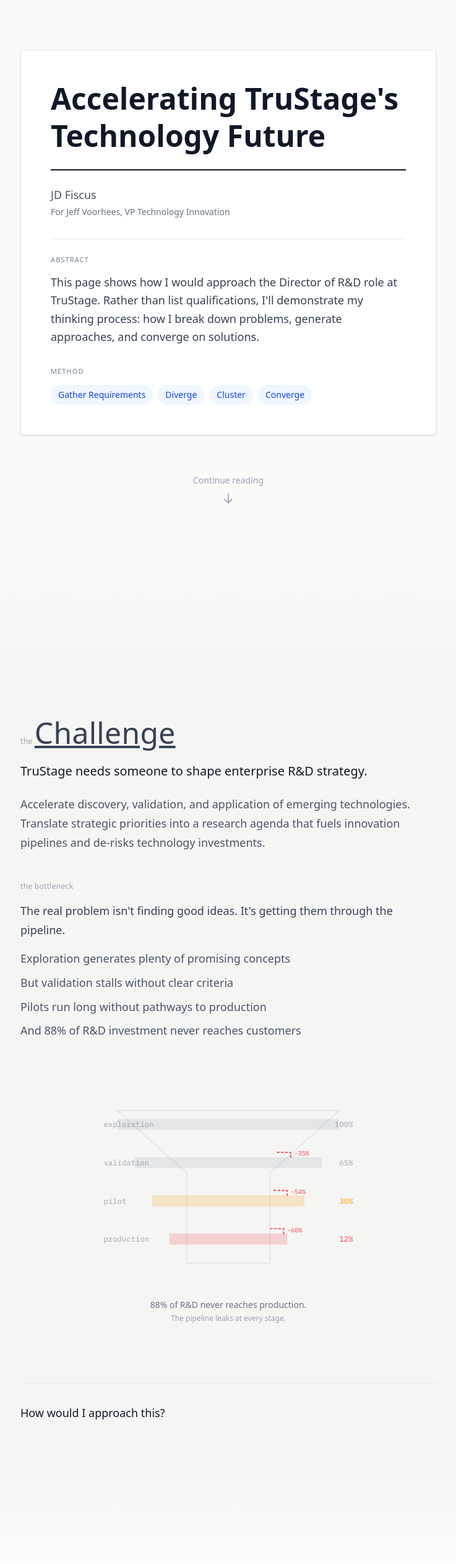
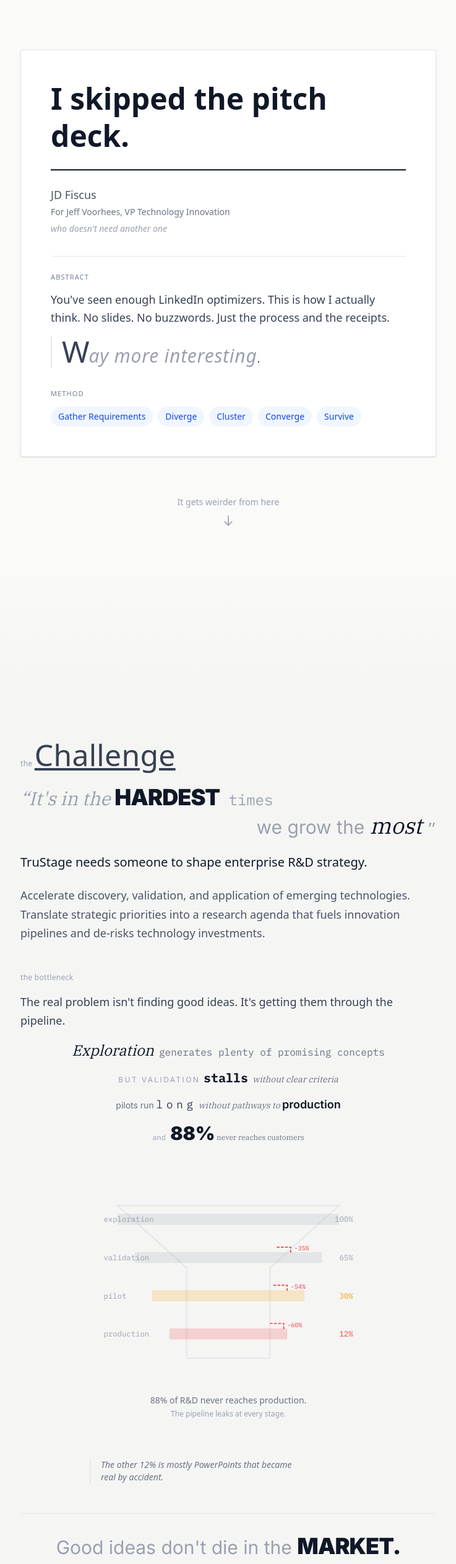
Before and after one commit to iamfiscus/trustage-resume, a Next.js app: page / in a window 1280 px wide. Shown: the top 2523 px of the page at 62% size, without its empty margins (271-1008 px from the left). Built offline with nearby package versions, Linux system fonts and the light colour scheme.

Commit message:
feat: styling fonts

```diff
--- a/src/components/sections/Act1Paper.tsx
+++ b/src/components/sections/Act1Paper.tsx
@@ -8,6 +8,7 @@
   "Diverge",
   "Cluster",
   "Converge",
+  "Survive",
 ];
 
 export function Act1Paper() {
@@ -28,7 +29,7 @@
             animate={{ opacity: 1 }}
             transition={{ duration: 0.6, delay: 0.2 }}
           >
-            Accelerating TruStage&apos;s Technology Future
+            I skipped the pitch deck.
           </motion.h1>
 
           {/* Decorative line */}
@@ -51,6 +52,9 @@
             <p className="text-caption text-gray-500">
               For Jeff Voorhees, VP Technology Innovation
             </p>
+            <p className="text-caption text-gray-400 italic mt-1">
+              who doesn&apos;t need another one
+            </p>
           </motion.div>
 
           {/* Divider */}
@@ -69,10 +73,12 @@
           >
             <p className="section-marker mb-3">Abstract</p>
             <p className="text-body leading-relaxed text-gray-700">
-              This page shows how I would approach the Director of R&D role
-              at TruStage. Rather than list qualifications, I&apos;ll demonstrate
-              my thinking process: how I break down problems, generate approaches,
-              and converge on solutions.
+              You&apos;ve seen enough LinkedIn optimizers. This is how I actually think.
+              No slides. No buzzwords. Just the process and the receipts.
+            </p>
+            {/* <hr className="my-4 border-gray-200" /> */}
+            <p className="mt-4 text-body leading-relaxed text-gray-700 border-l-2 border-gray-200 pl-4">
+              <span className="text-gray-700 font-thin font-mono text-5xl font-stretch-50% tracking-tight">W</span><span className="text-gray-400 font-thin font-mono text-3xl font-stretch-150% tracking-wide italic">ay more interesting</span>.
             </p>
           </motion.div>
 
@@ -115,7 +121,7 @@
               document.getElementById("challenge")?.scrollIntoView({ behavior: "smooth" });
             }}
           >
-            <span className="text-caption mb-2">Continue reading</span>
+            <span className="text-caption mb-2 font-mono">It gets weirder from here</span>
             <svg
               className="w-5 h-5"
               fill="none"
--- a/src/components/sections/Act2Challenge.tsx
+++ b/src/components/sections/Act2Challenge.tsx
@@ -21,6 +21,18 @@
             <p className="text-xs text-gray-400 tracking-wide font-mono mb-6">
               the <span className="text-gray-700 font-thin font-mono text-5xl underline">Challenge</span>
             </p>
+            <div className="text-left mb-6">
+              <p className="text-left">
+                <span className="text-gray-400 text-xl md:text-3xl italic" style={{ fontFamily: 'var(--font-serif)' }}>&ldquo;It&apos;s in the </span>
+                <span className="text-gray-900 font-black text-2xl md:text-4xl uppercase tracking-tight" style={{ fontFamily: 'var(--font-sans)' }}>hardest</span>
+                <span className="text-gray-400 text-lg md:text-2xl font-light" style={{ fontFamily: 'var(--font-mono)' }}> times</span>
+              </p>
+              <p className="mt-1 text-right">
+                <span className="text-gray-400 text-xl md:text-3xl" style={{ fontFamily: 'var(--font-sans)' }}>we grow the </span>
+                <span className="text-gray-900 text-2xl md:text-4xl italic font-thin tracking-stretch-150%" style={{ fontFamily: 'var(--font-serif)' }}>most </span>
+                <span className="text-gray-400 text-lg md:text-2xl" style={{ fontFamily: 'var(--font-mono)' }}>&rdquo;</span>
+              </p>
+            </div>
             <p className="text-gray-900 text-xl mb-6">
               TruStage needs someone to shape enterprise R&D strategy.
             </p>
@@ -33,7 +45,7 @@
 
           {/* The gap */}
           <motion.div
-            className="mb-8"
+            className="mb-4"
             initial={{ opacity: 0 }}
             whileInView={{ opacity: 1 }}
             viewport={{ once: true }}
@@ -45,26 +57,59 @@
             <p className="text-gray-700 mb-4">
               The real problem isn&apos;t finding good ideas. It&apos;s getting them through the pipeline.
             </p>
-            <ul className="space-y-2 text-gray-600">
-              <li>Exploration generates plenty of promising concepts</li>
-              <li>But validation stalls without clear criteria</li>
-              <li>Pilots run long without pathways to production</li>
-              <li>And 88% of R&D investment never reaches customers</li>
-            </ul>
+            <div className="space-y-3 text-center">
+              <p className="px-0">
+                <span className="text-gray-900 text-xl md:text-2xl italic" style={{ fontFamily: 'var(--font-serif)' }}>Exploration</span>
+                <span className="text-gray-500 text-sm md:text-base ml-2" style={{ fontFamily: 'var(--font-mono)' }}>generates plenty of promising concepts</span>
+              </p>
+              <p className="px-4 md:px-8">
+                <span className="text-gray-400 text-xs uppercase tracking-[0.2em]" style={{ fontFamily: 'var(--font-sans)' }}>but validation </span>
+                <span className="text-gray-900 font-bold text-lg md:text-xl" style={{ fontFamily: 'var(--font-mono)' }}>stalls</span>
+                <span className="text-gray-500 text-sm italic ml-1" style={{ fontFamily: 'var(--font-serif)' }}> without clear criteria</span>
+              </p>
+              <p className="px-8 md:px-16">
+                <span className="text-gray-500 text-sm" style={{ fontFamily: 'var(--font-sans)' }}>pilots run </span>
+                <span className="text-gray-700 tracking-[0.3em] font-light" style={{ fontFamily: 'var(--font-mono)' }}>long</span>
+                <span className="text-gray-500 text-sm italic" style={{ fontFamily: 'var(--font-serif)' }}> without pathways to </span>
+                <span className="text-gray-900 font-semibold" style={{ fontFamily: 'var(--font-sans)' }}>production</span>
+              </p>
+              <p className="px-12 md:px-24">
+                <span className="text-gray-400 text-xs" style={{ fontFamily: 'var(--font-mono)' }}>and </span>
+                <span className="text-gray-900 font-black text-2xl md:text-3xl" style={{ fontFamily: 'var(--font-sans)' }}>88%</span>
+                <span className="text-gray-500 text-xs" style={{ fontFamily: 'var(--font-serif)' }}> never reaches customers</span>
+              </p>
+            </div>
           </motion.div>
 
           {/* Bottleneck visualization */}
           <BottleneckGraph />
 
-          {/* The question */}
+          <motion.div
+            className="mb-8"
+            initial={{ opacity: 0 }}
+            whileInView={{ opacity: 1 }}
+            viewport={{ once: true }}
+            transition={{ delay: 0.2 }}
+          >
+            <p className="mx-auto max-w-md mt-4 text-sm text-gray-500 italic pl-4 border-l-2 border-gray-200">
+              The other 12% is mostly PowerPoints that became <br />real by accident.
+            </p>
+          </motion.div>
+
+          {/* Quote */}
           <motion.div
             className="mt-12 pt-8 border-t border-gray-200"
             initial={{ opacity: 0 }}
             whileInView={{ opacity: 1 }}
             viewport={{ once: true }}
           >
-            <p className="text-gray-900">
-              How would I approach this?
+            <p className="text-center">
+              <span className="text-gray-400 text-xl md:text-3xl" style={{ fontFamily: 'var(--font-sans)' }}>Good ideas don&apos;t die in the </span>
+              <span className="text-gray-900 font-black text-2xl md:text-4xl uppercase tracking-tight" style={{ fontFamily: 'var(--font-sans)' }}>market.</span>
+            </p>
+            <p className="text-center mt-1">
+              <span className="text-gray-400 text-xl md:text-3xl italic" style={{ fontFamily: 'var(--font-serif)' }}>They die in </span>
+              <span className="text-gray-900 text-3xl md:text-5xl font-semibold" style={{ fontFamily: 'var(--font-serif)' }}>committee.</span>
             </p>
           </motion.div>
         </div>
--- a/src/components/sections/HorizonScan.tsx
+++ b/src/components/sections/HorizonScan.tsx
@@ -18,7 +18,7 @@
       { label: "Dominant", value: "58%" },
       { label: "Providers", value: "92%" },
     ],
-    insight: "The USB-C of AI. OpenAI + Linux Foundation adoption triggered kill criteria.",
+    insight: "The USB-C of AI. When your competitors adopt your stack, you won.",
     relevance: "Agent-to-system integration, tool orchestration",
     color: "blue",
   },
@@ -48,7 +48,7 @@
       { label: "Tools >60%", value: "62%" },
       { label: "AI Outage", value: "55%" },
     ],
-    insight: "Prompt injection is permanent. Detection > prevention.",
+    insight: "Prompt injection is permanent. Detection > prevention. Accept this now. You'll save yourself a quarter.",
     relevance: "Mandatory before production AI deployment",
     color: "amber",
   },
@@ -63,7 +63,7 @@
       { label: "Retailers", value: "68%" },
       { label: "Consumer", value: "12%" },
     ],
-    insight: "Members' AI will shop insurance. Optimize for agents.",
+    insight: "Members' AI will shop insurance. The robots are coming for your quote flow.",
     relevance: "Claims automation, policy management agents",
     color: "purple",
   },
--- a/src/components/sections/ProofOfPattern.tsx
+++ b/src/components/sections/ProofOfPattern.tsx
@@ -48,7 +48,7 @@
         style={{ opacity: useTransform(scrollYProgress, [0.4, 0.6], [0, 1]) }}
       >
         <p className="text-gray-900 text-lg mb-6">
-          Let&apos;s talk about which one matters most.
+          Let&apos;s talk. I promise not to use the word &apos;synergy.&apos;
         </p>
 
         <motion.button
@@ -71,7 +71,7 @@
         className="text-center text-xs text-gray-900 mt-16"
         style={{ opacity: useTransform(scrollYProgress, [0.7, 0.9], [0, 1]) }}
       >
-        JD Fiscus · Detroit
+        JD Fiscus · Detroit · Still debugging
       </motion.p>
     </motion.div>
   );
```
Also changed, not shown: src/components/sections/Act3Pillars.tsx (+8 -3 lines), src/components/sections/Act4Horizon.tsx (+18 -3 lines), src/components/sections/Act5Toolkit.tsx (+6 -5 lines), src/components/sections/Cluster.tsx (+20 -3 lines), src/components/sections/Converge.tsx (+28 -2 lines), src/components/sections/Diverge.tsx (+15 -3 lines), src/components/sections/Gather.tsx (+20 -1 lines), src/components/ui/IdeasModal.tsx (+5 -2 lines).
